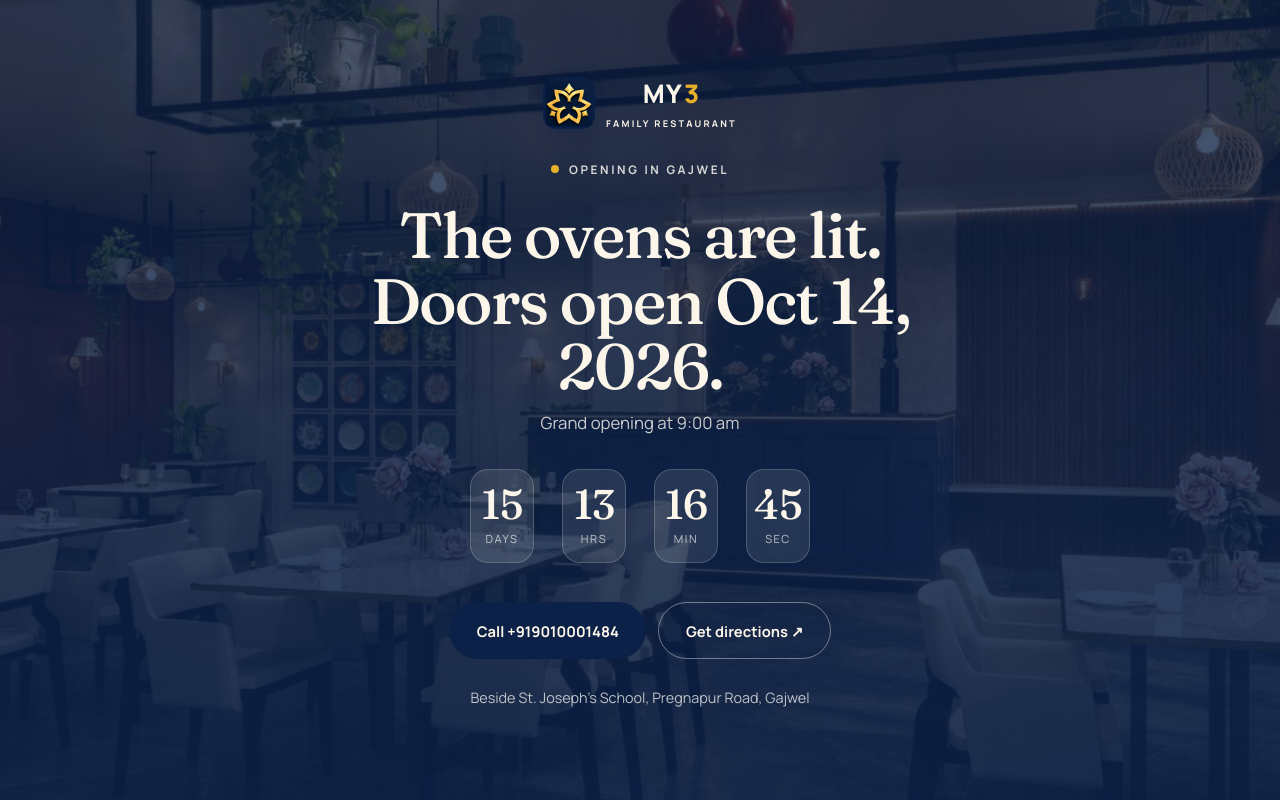
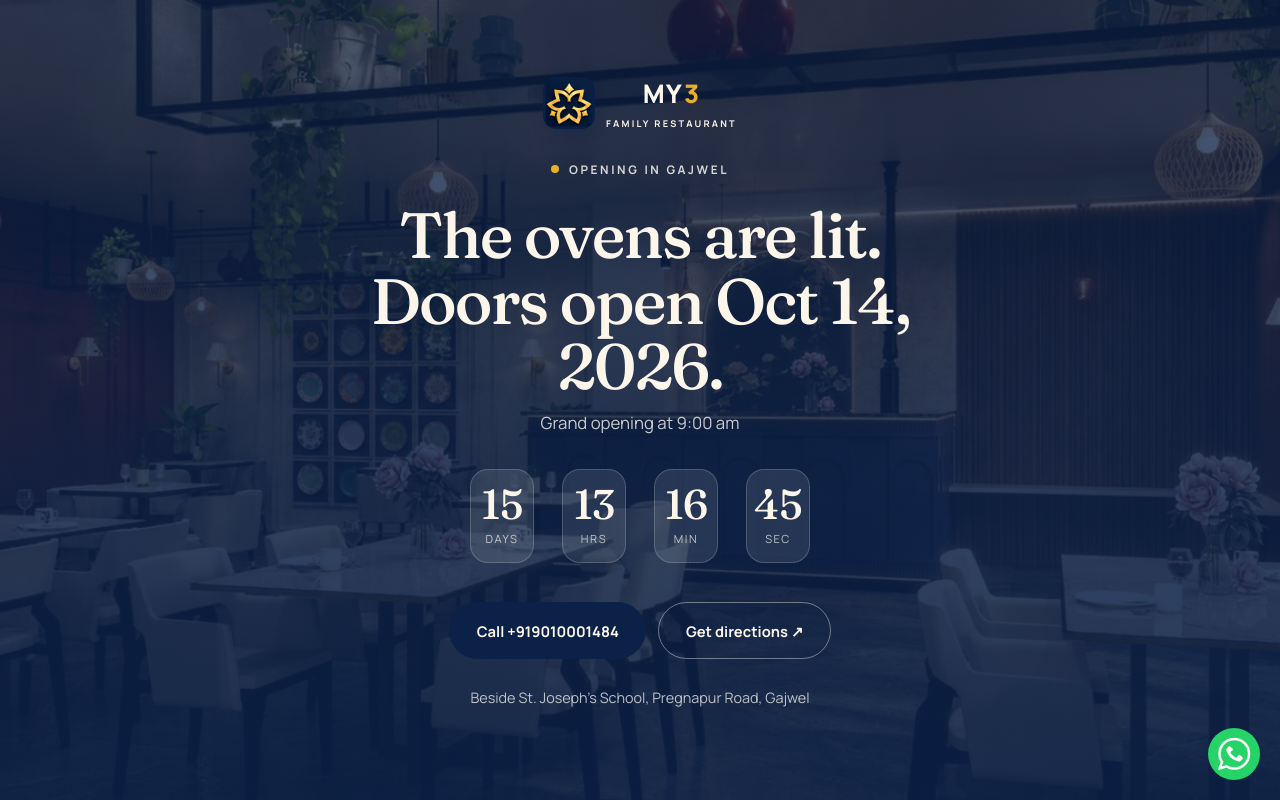
Before and after one commit to Vijay-simha-reddy/my3restaurant, a Next.js app: page / in a window 1280 px wide. Built offline with nearby package versions, Linux system fonts and the light colour scheme.

Commit message:
feat: added the whatsapp integration

```diff
--- a/app/globals.css
+++ b/app/globals.css
@@ -330,6 +330,19 @@ h2 { font-size: clamp(2.3rem, 5vw, 4.2rem); }
 .soon-in .btn-ghost:hover { background: var(--cream); color: var(--ink); border-color: var(--cream); }
 .soon-addr { color: rgba(255, 252, 246, 0.72); font-size: 0.9rem; }
 
+/* ============ WhatsApp FAB ============ */
+.whatsapp-fab {
+  position: fixed; right: 20px; bottom: 20px; z-index: 55; width: 52px; height: 52px; border-radius: 50%; overflow: hidden;
+  display: grid; place-items: center; box-shadow: var(--shadow-l); transition: transform 0.3s var(--ease);
+}
+.whatsapp-fab:hover { transform: scale(1.08); }
+.whatsapp-fab img { width: 100%; height: 100%; object-fit: cover; }
+.whatsapp-fab::after {
+  content: ""; position: absolute; inset: 0; border-radius: 50%; box-shadow: 0 0 0 0 rgba(37, 211, 102, 0.6);
+  animation: wa-blink 2s infinite; pointer-events: none;
+}
+@keyframes wa-blink { 70% { box-shadow: 0 0 0 16px rgba(37, 211, 102, 0); } 100% { box-shadow: 0 0 0 0 rgba(37, 211, 102, 0); } }
+
 /* ============ Tablet ============ */
 @media (max-width: 1100px) {
   .grid { grid-template-columns: repeat(2, 1fr); }
@@ -399,7 +412,7 @@ h2 { font-size: clamp(2.3rem, 5vw, 4.2rem); }
 }
 
 @media (prefers-reduced-motion: reduce) {
-  .track, .review-track, .bob, .spin-badge > svg, .pulse { animation: none; }
+  .track, .review-track, .bob, .spin-badge > svg, .pulse, .whatsapp-fab::after { animation: none; }
   .review-rail { overflow-x: auto; }
   .intro { display: none; }
   .card, .card-img img, .cat, .cat img, .btn { transition: none; }
--- a/app/page.tsx
+++ b/app/page.tsx
@@ -10,17 +10,19 @@ import Popular from "@/components/Popular";
 import Reviews from "@/components/Reviews";
 import Signature from "@/components/Signature";
 import Story from "@/components/Story";
-import { OPENING_AT } from "@/lib/data";
+import WhatsAppButton from "@/components/WhatsAppButton";
+import { isOpenNow } from "@/lib/data";
 
 // Checked per request (not baked in at build time) so the site flips to the full menu on its own once MY3 opens.
 export const dynamic = "force-dynamic";
 
 export default function Home() {
-  if (Date.now() < new Date(OPENING_AT).getTime()) {
-    return <ComingSoon />;
-  }
+  const isOpen = isOpenNow();
 
   return (
+    <>
+      <WhatsAppButton />
+      {isOpen ? (
         <>
           <Intro />
           <Nav />
@@ -36,5 +38,9 @@ export default function Home() {
             <Finale />
           </main>
         </>
+      ) : (
+        <ComingSoon />
+      )}
+    </>
   );
 }
--- /dev/null
+++ b/components/WhatsAppButton.tsx
@@ -0,0 +1,19 @@
+import Image from "next/image";
+
+const PHONE = "919010001484";
+const MESSAGE = "Hi, I'd like to order from MY3";
+const WA_LINK = `https://wa.me/${PHONE}?text=${encodeURIComponent(MESSAGE)}`;
+
+export default function WhatsAppButton() {
+  return (
+    <a
+      className="whatsapp-fab"
+      href={WA_LINK}
+      target="_blank"
+      rel="noopener noreferrer"
+      aria-label="Chat with MY3 on WhatsApp"
+    >
+      <Image src="/images/whatsapp_image.png" alt="" width={52} height={52} />
+    </a>
+  );
+}
--- a/lib/data.ts
+++ b/lib/data.ts
@@ -3,6 +3,10 @@ import { img } from "./images";
 
 /** Doors open 9:00 am, Oct 14 2026 (Gajwel is IST, UTC+5:30). */
 export const OPENING_AT = "2026-10-14T09:00:00+05:30";
+
+export function isOpenNow() {
+  return Date.now() >= new Date(OPENING_AT).getTime();
+}
 
 export type CategoryId = "biryani" | "curries" | "starters" | "veg" | "nonveg" | "desserts" | "drinks";
 
```
Also changed, not shown: public/images/whatsapp_image.png (added). Lines whose indentation alone changed are shown as unchanged.
